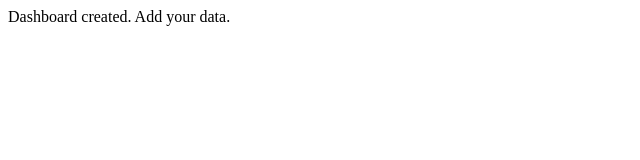
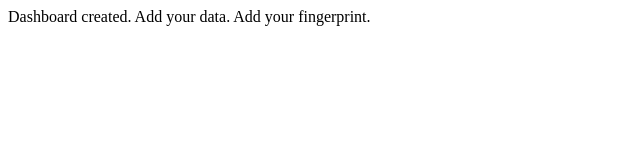
Before and after one commit to imswarajya/myappsample, a plain HTML site: page index.html in a window 1280 px wide. Shown: the whole page, without its empty margins (0-640 px from the left). Drawn offline with Linux system fonts and the light colour scheme.

Commit message:
Fingerprint added

```diff
--- a/index.html
+++ b/index.html
@@ -3,6 +3,7 @@
     <p>
         Dashboard created.
         Add your data.
+        Add your fingerprint.
     </p>
 </body>
 
```
